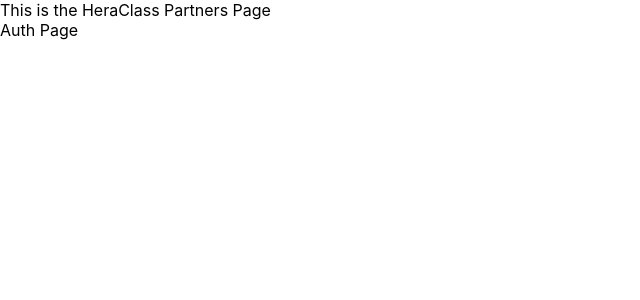
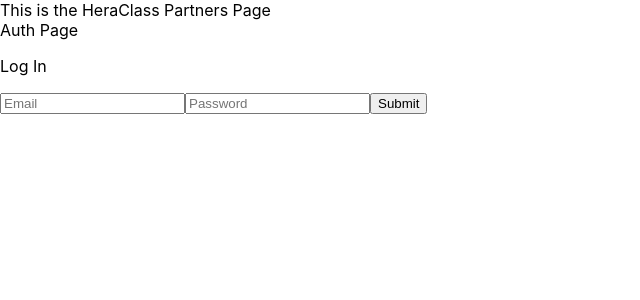
Before and after one commit to hochanlee96/HeraClass-Partners, a React (Create React App) app: page /#/auth in a window 1280 px wide. Shown: the top 300 px of the page, without its empty margins (0-640 px from the left). Built offline with nearby package versions, Linux system fonts and the light colour scheme; no server answers.

Commit message:
added authentication

```diff
--- a/src/App.js
+++ b/src/App.js
@@ -1,13 +1,32 @@
-import React from 'react';
+import React, { useState, useEffect } from 'react';
 import AppRouter from './components/Router';
+import { authService } from './fbase';
 
 function App() {
+  const [init, setInit] = useState(false);
+  const [userObj, setUserObj] = useState(null);
+
+  useEffect(() => {
+    authService.onAuthStateChanged((user) => {
+      if (user) {
+        setUserObj({
+          displayName: user.displayName,
+          uid: user.uid,
+          updateProfile: (args) => user.updateProfile(args),
+        });
+      } else {
+        setUserObj(null);
+      }
+      setInit(true);
+    });
+  }, []);
+
   return (
     <>
       <div>
         This is the HeraClass Partners Page
     </div>
-      <AppRouter isLoggedIn={false} userObj={{ username: 'tester' }} />
+      {init ? <AppRouter isLoggedIn={Boolean(userObj)} userObj={userObj} /> : "initializing..."}
     </>
   );
 }
--- a/src/components/Navigation.js
+++ b/src/components/Navigation.js
@@ -1,10 +1,21 @@
 import React from 'react';
+// import { useHistory } from 'react-router-dom';
+import { authService } from '../fbase';
 
 const Navigation = props => {
+
+    // const history = useHistory();
+    const logOutClick = () => {
+        authService.signOut();
+        // history.push("/");
+    };
     return (
-        <div>
-            Navigation
+        <>
+            <div>
+                Navigation
         </div>
+            {props.userObj ? <p onClick={logOutClick}>Log Out</p> : null}
+        </>
     )
 }
 
--- a/src/components/Router.js
+++ b/src/components/Router.js
@@ -12,23 +12,14 @@
             {isLoggedIn && <Navigation userObj={userObj} />}
             <Switch>
                 {isLoggedIn ? (
-                    <div
-                        style={{
-                            maxWidth: 890,
-                            width: "100%",
-                            margin: "0 auto",
-                            marginTop: 80,
-                            display: "flex",
-                            justifyContent: "center",
-                        }}
-                    >
+                    <>
                         <Route exact path="/">
                             <Home userObj={userObj} />
                         </Route>
                         <Route exact path="/my-gym">
                             <MyGym userObj={userObj} />
                         </Route>
-                    </div>
+                    </>
                 ) : (
                         <>
                             <Route exact path="/">
--- a/src/routes/Auth.js
+++ b/src/routes/Auth.js
@@ -1,10 +1,60 @@
-import React from 'react';
+import React, { useState } from 'react';
+import { useHistory } from 'react-router-dom';
+import { authService } from "../fbase";
 
 const Auth = props => {
+
+    const history = useHistory();
+
+    const [emailInput, setEmailInput] = useState('');
+    const [passwordInput, setPasswordInput] = useState('');
+    const [isLogin, setIsLogin] = useState(true);
+    const [error, setError] = useState('');
+
+    const onInputChange = event => {
+        if (event.target.name === "email") {
+            setEmailInput(event.target.value)
+        } else if (event.target.name === 'password') {
+            setPasswordInput(event.target.value)
+        }
+    }
+
+    const onSubmit = async (event) => {
+        event.preventDefault();
+        try {
+            let data;
+            if (!isLogin) {
+                data = await authService.createUserWithEmailAndPassword(
+                    emailInput,
+                    passwordInput
+                );
+            } else {
+                data = await authService.signInWithEmailAndPassword(emailInput, passwordInput);
+            }
+            console.log(data);
+            history.push('/');
+        } catch (error) {
+            setError(error.message);
+        }
+    };
+
+
+    const LogInOrSignUp = () => {
+        setIsLogin(prev => !prev)
+    }
     return (
-        <div>
-            Auth Page
-        </div>
+        <>
+            <div>
+                Auth Page
+            </div>
+            <p onClick={LogInOrSignUp}>{isLogin ? "Log In" : "Sign Up"}</p>
+            {error ? <p>{error}</p> : null}
+            <form onSubmit={onSubmit}>
+                <input type="email" required placeholder="Email" value={emailInput} name="email" onChange={onInputChange} />
+                <input type="password" required placeholder="Password" value={passwordInput} name="password" onChange={onInputChange} />
+                <input type="submit" />
+            </form>
+        </>
     )
 }
 
```
